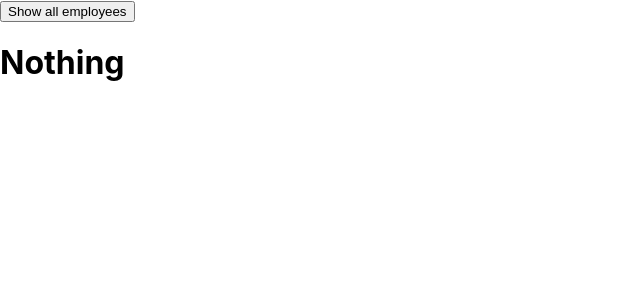
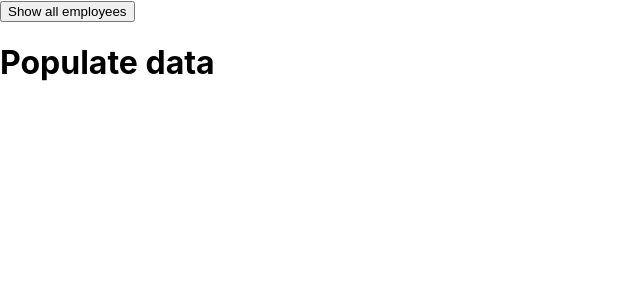
Before and after one commit to denismatijevic/ReactUserDirectory, a React (Create React App) app: page / in a window 1280 px wide. Shown: the top 300 px of the page, without its empty margins (0-640 px from the left). Built offline with nearby package versions, Linux system fonts and the light colour scheme.

Commit message:
updated title

```diff
--- a/src/pages/Main.js
+++ b/src/pages/Main.js
@@ -22,7 +22,7 @@ const Main = () => {
             <h1>{person.name.title+" "+person.name.first+" "+person.name.last}</h1>
           </div>
         ))
-        : <h1>Nothing</h1>
+        : <h1>Populate data</h1>
       }
     </div>
   )
```
